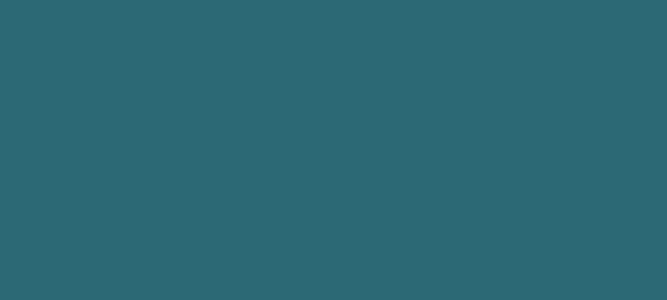
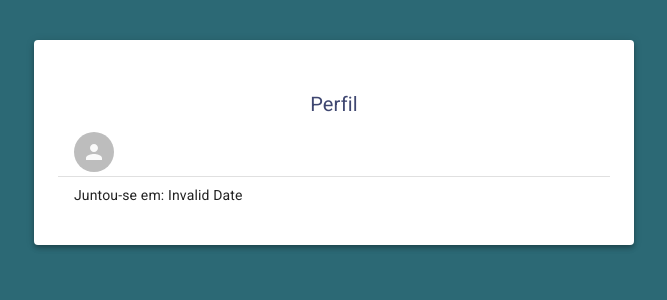
Before and after one commit to wevertor/crud-base, a React (Create React App) app in the folder client/: page /user/1 in a window 1280 px wide. Shown: the top 300 px of the page, without its empty margins (306-973 px from the left). Built offline with nearby package versions, Linux system fonts and the light colour scheme; no server answers.

Commit message:
página de perfil do usuário criada

```diff
--- a/client/src/MainRouter.js
+++ b/client/src/MainRouter.js
@@ -4,6 +4,8 @@ import Home from "./core/Home";
 import Users from "./user/Users";
 import Signup from "./user/Signup";
 import Signin from "./auth/Signin";
+import Profile from "./user/Profile";
+
 const MainRouter = () => {
   return (
     <div>
@@ -12,6 +14,7 @@ const MainRouter = () => {
         <Route path="/users" component={Users} />
         <Route path="/signup" component={Signup} />
         <Route path="/signin" component={Signin} />
+        <Route path="/user/:userId" component={Profile} />
       </Switch>
     </div>
   );
--- a/client/src/user/ApiUser.js
+++ b/client/src/user/ApiUser.js
@@ -43,12 +43,12 @@ const list = async () => {
 const read = async (params, credentials) => {
   try {
     let response = undefined;
-    axios
+    await axios
       .get("http://localhost:5000/user/" + params.userId, {
         headers: {
           Accept: "application/json",
           "Content-Type": "application/json;charset=UTF-8",
-          Authorization: `Bearer  + ${credentials.t}`,
+          Authorization: `Bearer ${credentials.t}`,
         },
       })
       .then((res) => {
--- /dev/null
+++ b/client/src/user/Profile.js
@@ -0,0 +1,93 @@
+import React, { useState, useEffect } from "react";
+import auth from "./../auth/AuthHelper";
+import { read } from "./ApiUser";
+import { Redirect, Link } from "react-router-dom";
+import { makeStyles } from "@material-ui/core/styles";
+import {
+  Paper,
+  Typography,
+  List,
+  ListItemAvatar,
+  Avatar,
+  ListItemText,
+  ListItem,
+  Divider,
+  ListItemSecondaryAction,
+  IconButton,
+} from "@material-ui/core";
+import { Person, Edit } from "@material-ui/icons";
+
+const useStyles = makeStyles((theme) => ({
+  root: theme.mixins.gutters({
+    maxWidth: 600,
+    margin: "auto",
+    textAlign: "center",
+    padding: theme.spacing(3),
+    marginTop: theme.spacing(5),
+  }),
+  title: {
+    marginTop: theme.spacing(3),
+    color: theme.palette.openTitle,
+  },
+}));
+
+export default function Profile({ match }) {
+  const classes = useStyles();
+
+  // estados
+  const [user, setUser] = useState({});
+  const [redirectToSignin, setRedirectToSignin] = useState(false);
+
+  useEffect(() => {
+    //verifica se o usuário está autenticado
+    const jwt = auth.isAuthenticated();
+    read({ userId: match.params.userId }, { t: jwt.token }).then((data) => {
+      //se não estiver autorizado vai pra sign in, se estiver mostra os dados
+      if (data.error) {
+        setRedirectToSignin(true);
+      } else {
+        setUser(data);
+      }
+    });
+    return () => {};
+  }, [match.params.userId]);
+
+  if (redirectToSignin) return <Redirect to="/signin" />;
+
+  return (
+    <div>
+      <Paper className={classes.root} elevation={4}>
+        <Typography variant="h6" className={classes.title}>
+          Perfil
+        </Typography>
+        <List dense>
+          <ListItem>
+            <ListItemAvatar>
+              <Avatar>
+                <Person />
+              </Avatar>
+            </ListItemAvatar>
+            <ListItemText primary={user.name} secondary={user.email} />{" "}
+            {auth.isAuthenticated().user &&
+              auth.isAuthenticated().user._id === user._id && (
+                <ListItemSecondaryAction>
+                  <Link to={"/user/edit/" + user._id}>
+                    <IconButton aria-label="Edit" color="primary">
+                      <Edit />
+                    </IconButton>
+                  </Link>
+                  {/*DELETE USER!!!!!!!*/}
+                </ListItemSecondaryAction>
+              )}
+          </ListItem>
+          <Divider />
+          <ListItem>
+            <ListItemText
+              primary={"Juntou-se em: " + new Date(user.created).toDateString()}
+            />
+          </ListItem>
+        </List>
+      </Paper>
+    </div>
+  );
+}
```
Also changed, not shown: 2 other files (tests, documents, lock files or other folders).
